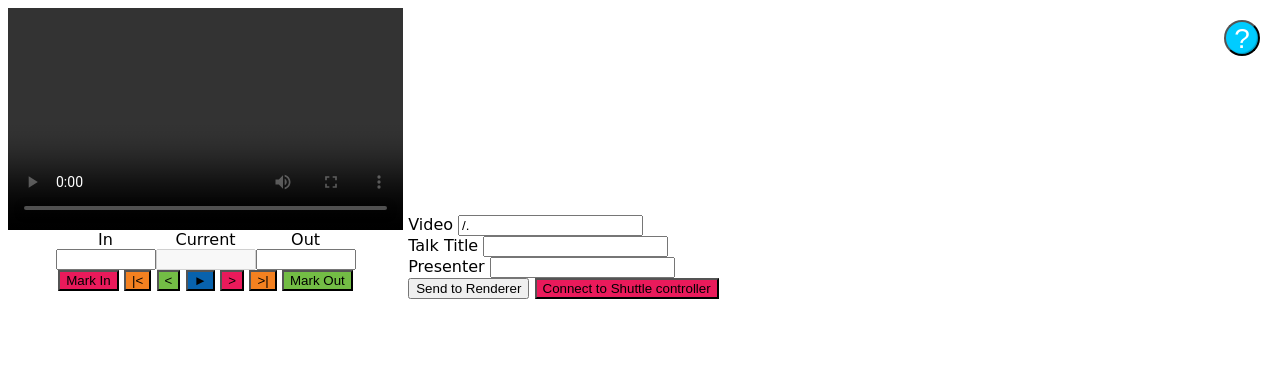
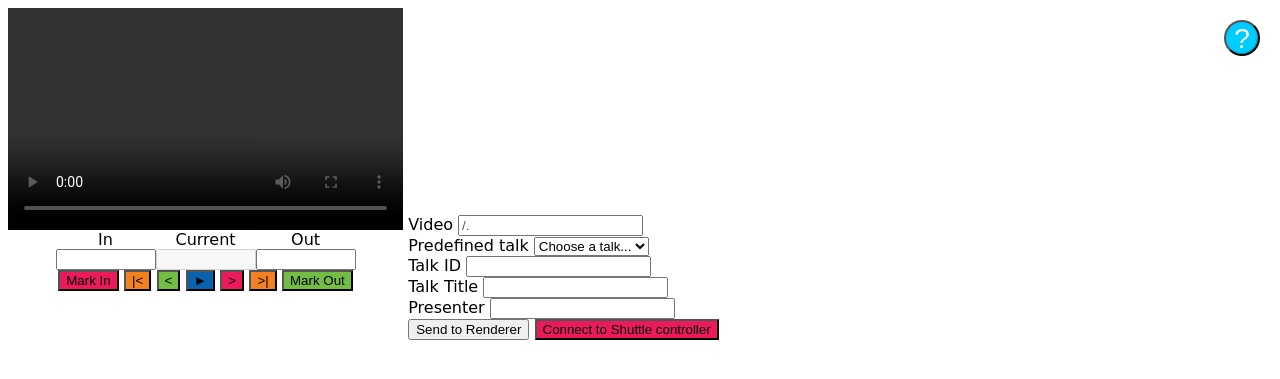
Before and after one commit to Hacks-R-Us/hackyplayer, a Flask app: template templates/log.html in a window 1280 px wide. Shown: the top 379 px of the page. Run offline with Flask 3, Linux system fonts and the light colour scheme; the template is opened without the code that fills it, so the values that code supplies are empty; parts of the project's set-up code (start-up, migrations or seed data) failed here and were passed over.

Commit message:
Add talk selection based on schedule json

```diff
--- a/app.py
+++ b/app.py
@@ -1,7 +1,9 @@
 # System
 import datetime
+import json
 import os
 import pathlib
+import urllib
 
 # PIP
 import flask
@@ -54,14 +56,37 @@ def log(vid_dir, video):
     else:
         vid_type = "mp4"
         vid_ext = "mp4"
+
+    #with urllib.request.urlopen("https://www.emfcamp.org/schedule/2024.json") as url:
+    #with urllib.request.urlopen("https://www.emfcamp.org/schedule/2022.json") as url:
+    with open("talks.json") as url:
+        data = json.load(url)
+        talks = {}
+        for talk in data:
+            if talk["type"] == "talk":
+                talks[talk["id"]] = {"title": talk["title"], "presenter": talk["speaker"]}
+        talks_sorted = dict(sorted(talks.items(), key=lambda k_v: k_v[1]["title"]))
+    talks_json = json.dumps(talks_sorted)
     return flask.render_template("log.html", **locals())
 
 @app.route("/build", methods=['POST'])
 def build_video():
 
+    with open("talks.json") as url:
+        data = json.load(url)
+    for talk in data:
+        if talk["id"] == int(flask.request.form['talkid']):
+            filename = "{}_{}".format(flask.request.form['talkid'], talk["slug"])
+            break
+    else:
+        filename = "{}".format(flask.request.form['talkid'])
+    print(filename)
+
+
     talk_data = {
         "title": flask.request.form['title'],
-        "presenter": flask.request.form['presenter']
+        "presenter": flask.request.form['presenter'],
+        "filename": filename
     }
     vid_dir = pathlib.Path(flask.request.form['video']).parts[0]
     vid = pathlib.Path(flask.request.form['video']).parts[1]
--- a/formvideo.py
+++ b/formvideo.py
@@ -51,7 +51,10 @@ def form_video(video, talk, start_tc, end_tc, framerate = FRAMERATE, out_dir = O
     start_png = Path.joinpath(Path(temp_dir), Path("start.png"))
     end_png = Path.joinpath(Path(temp_dir), Path("end.png"))
 
-    output_file = Path(datetime.datetime.now().strftime("%Y%m%d-%H%M%S")+ ".mp4")
+    try:
+        output_file = Path(talk["filename"] + "-" + datetime.datetime.now().strftime("%Y%m%d-%H%M%S")+ ".mp4")
+    except KeyError:
+        output_file = Path(datetime.datetime.now().strftime("%Y%m%d-%H%M%S")+ ".mp4")
 
     output_path = Path.joinpath(Path(out_dir), output_file)
 
--- a/static/css/log.css
+++ b/static/css/log.css
@@ -43,6 +43,10 @@ input#inputtc:focus {
   text-align: center;
 }
 
+input.readonly {
+  color: #555555;
+}
+
 .fadeIn {
   animation: fadeIn ease 5s;
 }
--- a/static/js/videolog.js
+++ b/static/js/videolog.js
@@ -234,11 +234,13 @@ function send_to_renderer(){
     data.append('presenter', document.getElementById("presenter").value);
     data.append('title', document.getElementById("title").value);
     data.append('video', document.getElementById("video_id").value);
+    data.append('talkid', document.getElementById("talkid").value);
 
     document.getElementById("intc").classList.remove('invalid')
     document.getElementById("outtc").classList.remove('invalid')
     document.getElementById("presenter").classList.remove('invalid')
     document.getElementById("title").classList.remove('invalid')
+    document.getElementById("talkid").classList.remove('invalid')
 
     // Validation
     var valid = true;
@@ -258,6 +260,9 @@ function send_to_renderer(){
     } if (!data.get('title')){
         setTimeout(function() {document.getElementById("title").classList.add('invalid')}, 100)
         valid = false
+    } if (!data.get('talkid')){
+        setTimeout(function() {document.getElementById("talkid").classList.add('invalid')}, 100)
+        valid = false
     }
 
     if (valid) {
@@ -276,3 +281,28 @@ function send_to_renderer(){
         xhttp.send(data);
     }
 }
+
+function talk_select(e) {
+    var talkdata = JSON.parse(document.getElementById('talkdata').textContent);
+    if (e.value == -1) {
+        document.getElementById('talkid').value = ""
+        document.getElementById('talkid').readOnly = false;
+        document.getElementById('talkid').classList.remove('readonly')
+        document.getElementById('title').value = ""
+        document.getElementById('title').readOnly = false;
+        document.getElementById('title').classList.remove('readonly')
+        document.getElementById('presenter').value = ""
+        document.getElementById('presenter').readOnly = false;
+        document.getElementById('presenter').classList.remove('readonly')
+    } else {
+        document.getElementById('title').value = talkdata[e.value]["title"]
+        document.getElementById('title').readOnly = true;
+        document.getElementById('title').classList.add('readonly')
+        document.getElementById('presenter').value = talkdata[e.value]["presenter"]
+        document.getElementById('presenter').readOnly = true;
+        document.getElementById('presenter').classList.add('readonly')
+        document.getElementById('talkid').value = e.value
+        document.getElementById('talkid').readOnly = true;
+        document.getElementById('talkid').classList.add('readonly')
+    }
+}
--- a/templates/log.html
+++ b/templates/log.html
@@ -47,7 +47,20 @@
                 <div>
                     <div>
                         <label>Video</label>
-                        <input readonly id="video_id" name="video" value="{{ vid_dir }}/{{ video }}.{{ vid_ext }}">
+                        <input readonly class="readonly" id="video_id" name="video" value="{{ vid_dir }}/{{ video }}.{{ vid_ext }}">
+                    </div>
+                    <div>
+                        <label>Predefined talk</label>
+                        <select name="talk" id="talk" onchange="talk_select(this)">
+                            <option value="-1">Choose a talk...</option>
+                            {% for talk in talks_sorted %}
+                            <option value={{talk}}>{{talks[talk].title}}</option>
+                            {% endfor %}
+                        </select>
+                    </div>
+                    <div>
+                        <label>Talk ID</label>
+                        <input id="talkid" name="talkid" type="text"/>
                     </div>
                     <div>
                         <label>Talk Title</label>
@@ -97,5 +110,8 @@
             hls.attachMedia(video);
         </script>
         {% endif %}
+        <script id="talkdata" type="application/json">
+            {{ talks_json|safe }}
+        </script>
     </body>
 </html>
```
